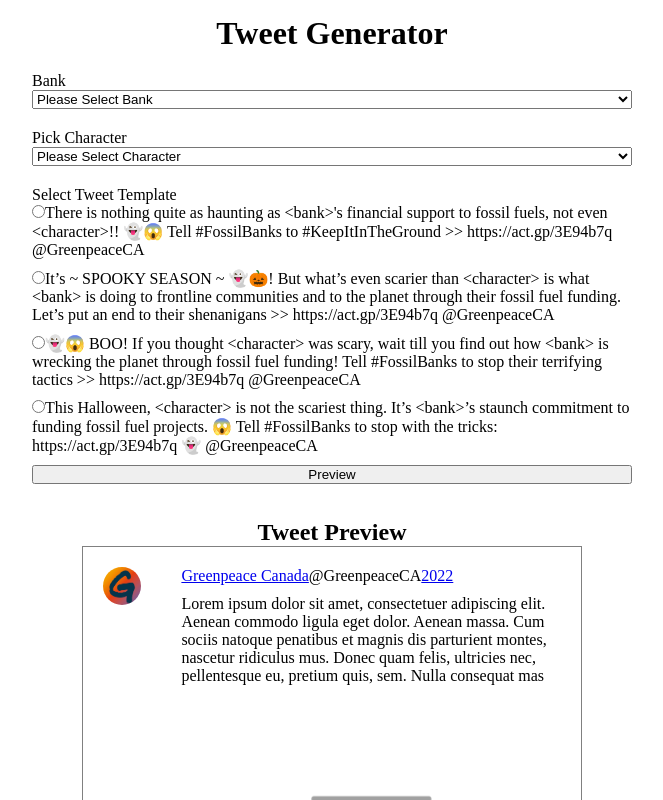
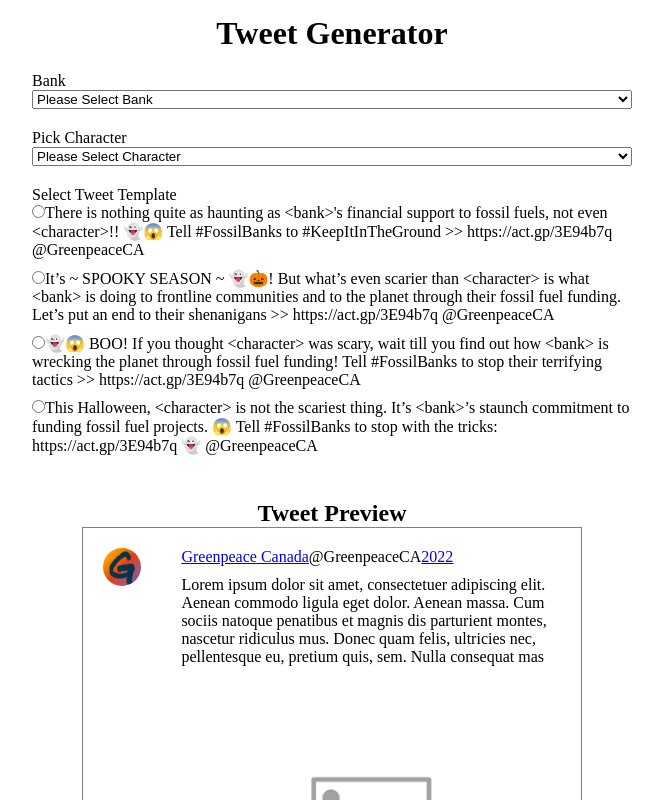
Before and after one commit to rafeym/tweet-generator, a React app: page / in a window 1280 px wide. Shown: the top 800 px of the page, without its empty margins (308-971 px from the left). Built offline with nearby package versions, Linux system fonts and the light colour scheme.

Commit message:
REFACTOR: removed handleSubmit func and preview button

```diff
--- a/src/components/Form/Form.js
+++ b/src/components/Form/Form.js
@@ -24,11 +24,6 @@
         setSelectedCharacterId(value)
 
         setCharacterImageUrl(undefined)
-    }
-
-    const handleSubmit = (e) => {
-        e.preventDefault()
-        console.log(tweet)
     }
 
     const maybeRenderImagePicker = () => {
@@ -101,7 +96,6 @@
                         <label>{item['tweet-en']}</label>
                     </div>
                 ))}
-                <input type='submit' onClick={handleSubmit} value='Preview' />
             </div>
 
             <h2>Tweet Preview</h2>
```
